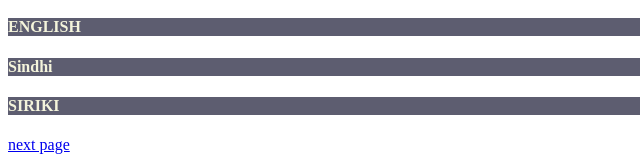
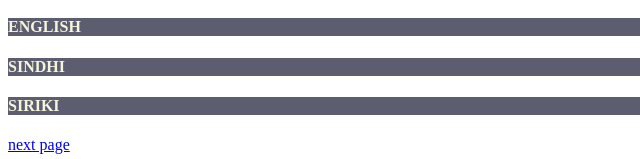
Before and after one commit to zainalijoyo73-source/PITP-Batch-2, a plain HTML site: page index_copy.html in a window 1280 px wide. Shown: the part 1352-1511 px from the top of the page, 0-640 px from the left. Drawn offline with Linux system fonts and the light colour scheme.

Commit message:
Update index_copy.html

```diff
--- a/index_copy.html
+++ b/index_copy.html
@@ -68,9 +68,8 @@ h4{
  <H2>LANGUAGE</H2>
  <h4>URDU</h4>
 <H4>ENGLISH</H4>
-<H4>Sindhi</H4>
+<H4>SINDHI</H4>
 <H4>SIRIKI</H4>
 <a href="form.html">next page</a>
 </body>
-
 </html>
```
